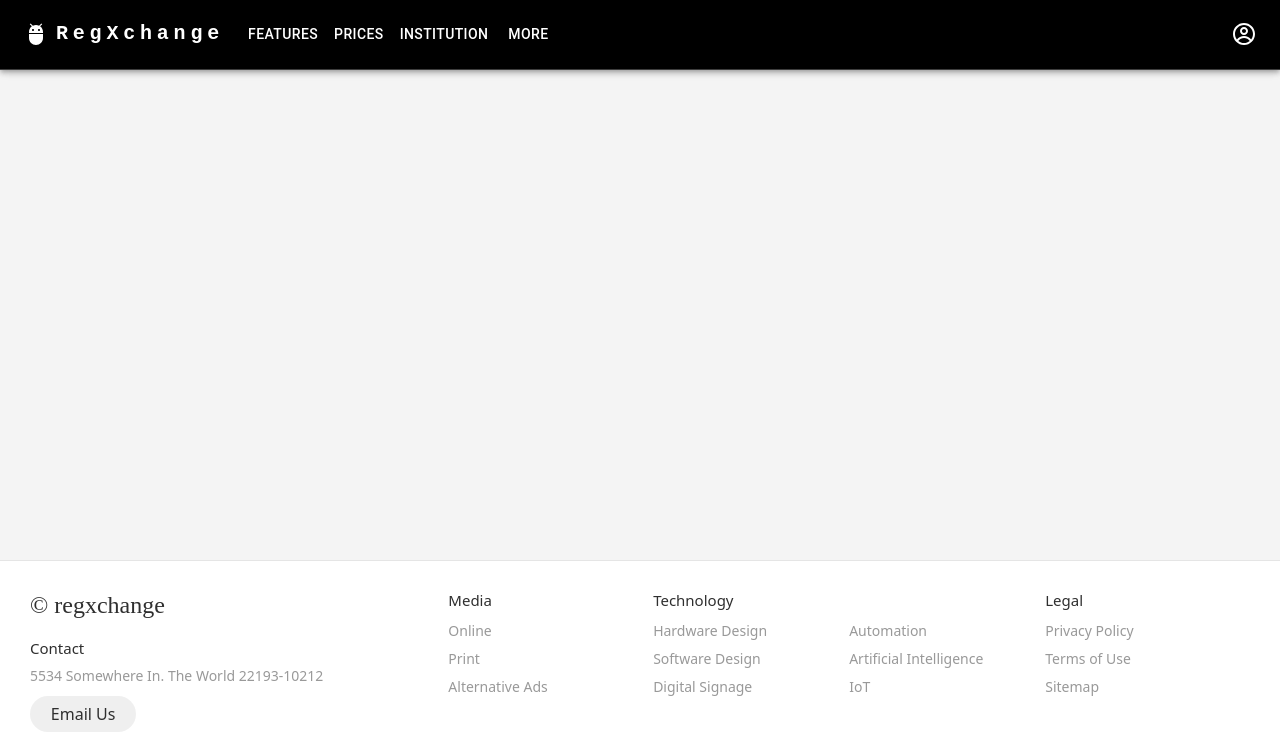
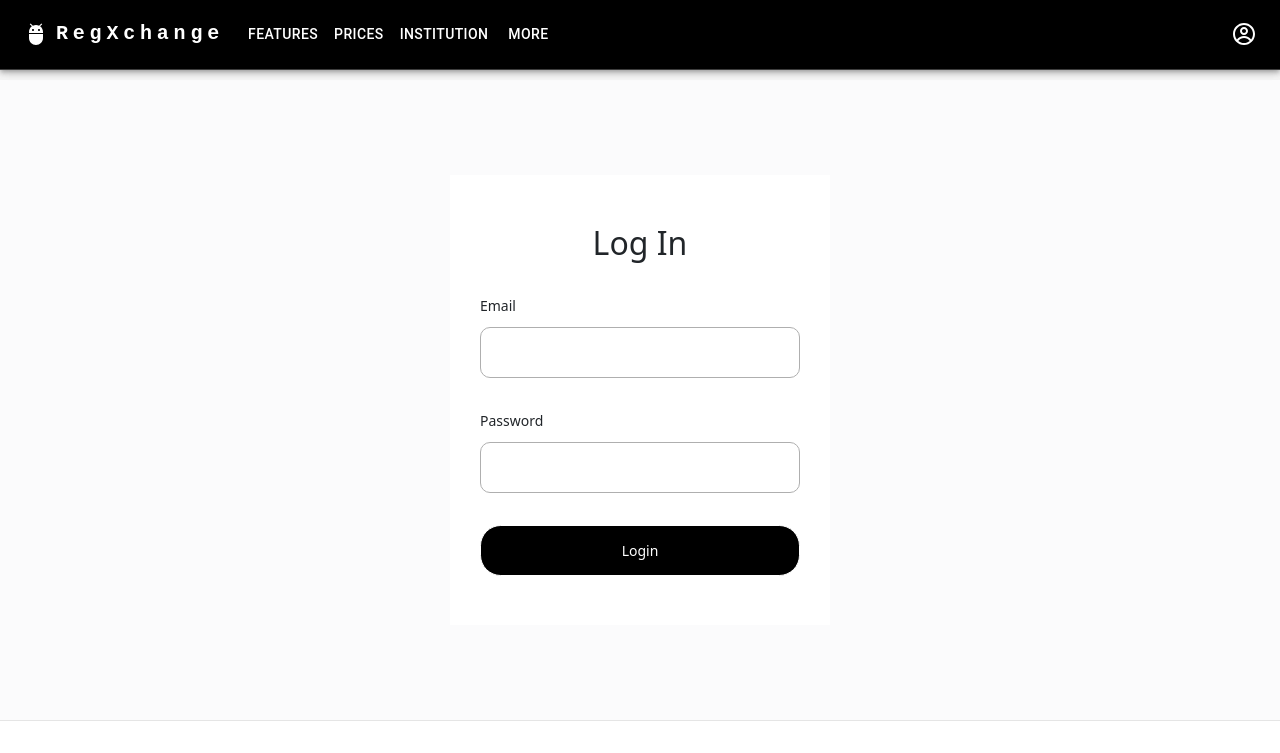
Before and after one commit to oluwarotimi1/coinsbate, a React (Create React App) app: page /login in a window 1280 px wide. Shown: the top 753 px of the page. Built offline with nearby package versions, Linux system fonts and the light colour scheme.

Commit message:
Update Login

```diff
--- a/src/components/landingpage/sectionone/sectionone.module.css
+++ b/src/components/landingpage/sectionone/sectionone.module.css
@@ -18,6 +18,7 @@ color: var(--color-white);
 }
 .sectionone_containerrow{
     height: 80vh;
+    padding-top: 7rem;
     display: flex;
     flex-direction: column;
     align-items: center;
@@ -67,6 +68,7 @@ color: var(--color-white);
     }
     .sectionone_containerrow{
         height: 60vh;
+        padding-top: 2rem;
         width: 100%;
     }
     .sectione_container .sectionone_h1{
--- a/src/pages/login/Login.jsx
+++ b/src/pages/login/Login.jsx
@@ -1,24 +1,45 @@
-import React, { useState } from 'react'
-import styles from './login.module.css'
+import React, { useState } from "react";
+import styles from "./login.module.css";
+import { Container } from "react-bootstrap";
+import MyBtn from "../../components/buttons/MyBtn";
 
 const Login = () => {
-const [password, setPassword] = useState('')
-const [showPassword, setShowPassword] = useState(false)
-// const handleChange = (e) =>{
-//   setPassword(e.target.value);
-// };
-const toggleShowPassword = ()=>{
-  setShowPassword((prevPassword)=> !prevPassword)
-}
+  const [password, setPassword] = useState("");
+  const [showPassword, setShowPassword] = useState(false);
+  // const handleChange = (e) =>{
+  //   setPassword(e.target.value);
+  // };
+  const toggleShowPassword = () => {
+    setShowPassword((prevPassword) => !prevPassword);
+  };
   return (
     <div className={styles.login_container}>
-      {/* <input type="text" name={name} onChange={(e)=> setName(e.target.value)}/> */}
+      {/* <input type="text" name={name} onChange={(e)=> setName(e.target.value)}/>
       <input type={showPassword ? 'text' : 'password'} onChange={(e)=>setPassword(e.target.value)} value={password} />
       <button  onClick={toggleShowPassword} >
         eye
       </button>
+      hello */}
+      <form className={styles.login_form}>
+        <div className={styles.login_section}>
+          <h1 style={{ textAlign: "center" }}>Log In</h1>
+          <div className={styles.login_email}>
+            <label htmlFor="email">Email</label>
+            <input type="text" name="email" className={styles.email_input} />
+          </div>
+          <div className={styles.login_password}>
+            <label htmlFor="email">Password</label>
+            <input
+              type="password"
+              name="password"
+              className={styles.password_input}
+            />
+          </div>
+          <MyBtn children="Login" style={{width:'100%', marginTop: '2rem',padding: '14px'}}/>
+        </div>
+      </form>
     </div>
-  )
-}
+  );
+};
 
-export default Login
+export default Login;
--- a/src/pages/login/login.module.css
+++ b/src/pages/login/login.module.css
@@ -1,3 +1,54 @@
 .login_container{
-    height: 70vh;
+    margin-top: 5rem;
+    height: 80vh;
+    display: flex;
+    flex-direction: column;
+    justify-content: center;
+    align-items: center;
+    background: var(--color-bg);
+
 }
+.login_form{
+    display: flex;
+    background: var(--color-white);
+    flex-direction: column;
+    justify-content: center;
+    align-items: center;
+    min-width: 380px;
+    min-height: 450px;
+}
+.login_section h1{
+    margin-bottom: 2rem;
+    font-size: 2rem;
+}
+.login_email{
+    display: flex;
+    flex-direction: column;
+    margin: 2rem 0;
+}
+.email_input{
+    width: 320px;
+    padding: 14px;
+    margin-top: 0.7rem;
+    border-radius: 10px;
+    outline: none;
+    border: 1px solid rgb(175, 175, 175);
+}
+.login_password{
+    display: flex;
+    flex-direction: column;
+}
+.password_input{
+    margin-top: 0.7rem;
+    width: 320px;
+    padding: 14px;
+    border-radius: 10px;
+    outline: none;
+    border: 1px solid rgb(175, 175, 175);
+}
+
+@media (max-width: 768px){
+    .login_container{
+        height: 70vh;
+    }
+}
```
